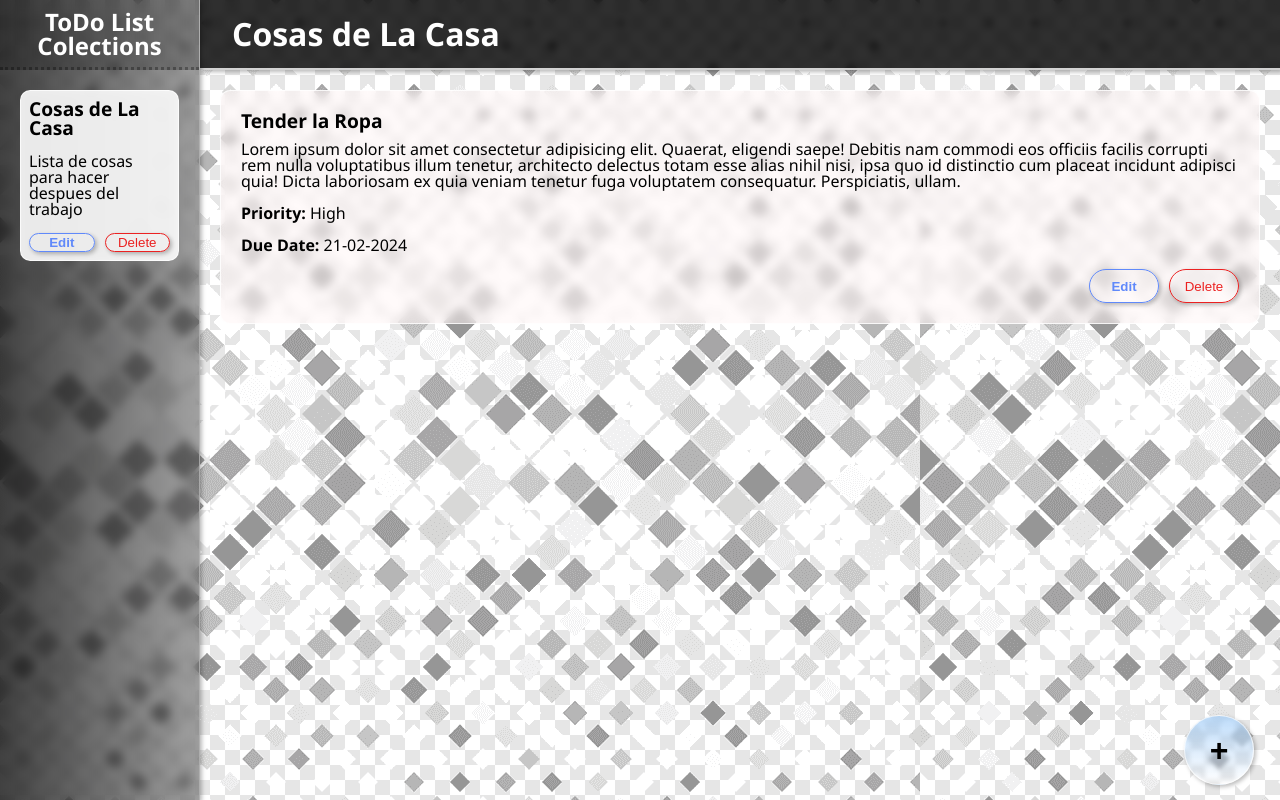
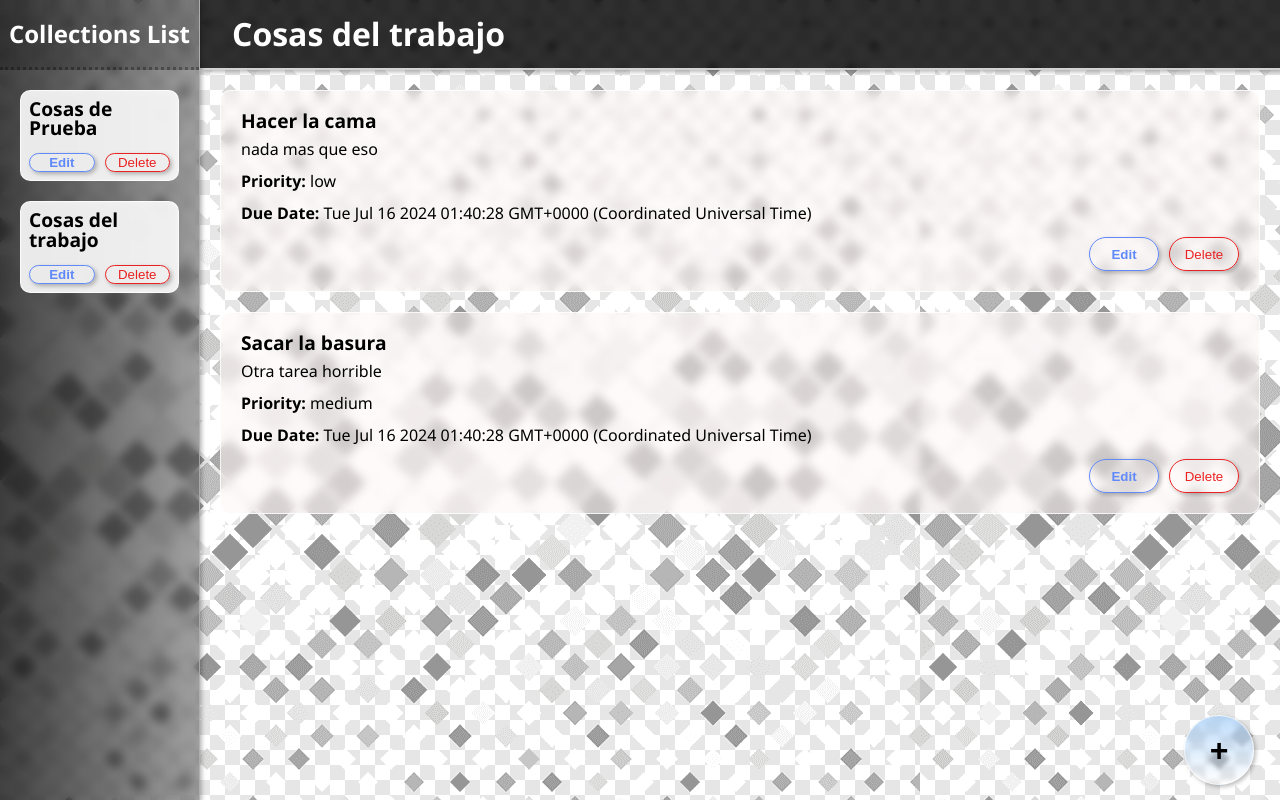
Before and after one commit to AlcaldeLeonardo/toDoListOdinProject, a website built with webpack: page src/index.html in a window 1280 px wide. Built offline with nearby package versions, Linux system fonts and the light colour scheme.

Commit message:
all is reder by js codes

```diff
--- a/src/index.html
+++ b/src/index.html
@@ -6,42 +6,5 @@
     <title>ToDo List</title>
   </head>
   <body class="appContainer" id="root">
-    <header class="header">
-      <h1 id="colectionMainTitle" class="header_titleH1 title titleH1">Cosas de La Casa</h1>
-    </header>
-    <aside class="aside">
-      <div class="aside__titleSection">
-        <h2 class="aside__titleH2 titleH2 title">ToDo List Colections</h2>
-      </div>
-      <div class="aside__cardSection">
-        <div class="aside__element card">
-          <h3 id = "colectionTitle" class="titleH3 title card__title">Cosas de La Casa</h3>
-          <p class="card__description">Lista de cosas para hacer despues del trabajo</p>
-          <div class="toDoCard__buttonBox buttonBox">
-            <button class="btn btn--primary">Edit</button>
-            <button class="btn btn--red">Delete</button>
-          </div>
-        </div>
-      </div>
-    </aside>
-    <main class="main">
-      <button id="addBtn" class="main__addToDo btn">+</button>
-      <div class="main__toDoCard toDoCard card">
-        <h2 id= "taskTitle" class="toDoCard__title card__title title titleH3">Tender la Ropa</h2>
-        <div class="toDoCard__body">
-          <p id="taskDescription" class="toDoCard__description card__description">Lorem ipsum dolor sit amet consectetur adipisicing elit. Quaerat, eligendi saepe! Debitis nam commodi eos officiis facilis corrupti rem nulla voluptatibus illum tenetur, architecto delectus totam esse alias nihil nisi, ipsa quo id distinctio cum placeat incidunt adipisci quia! Dicta laboriosam ex quia veniam tenetur fuga voluptatem consequatur. Perspiciatis, ullam.</p>
-          <p class="toDoCard__priority card__priority">
-            <span class="toDoCard__label">Priority: </span><span id = "taskPriority">High</span>
-          </p>
-          <p class="toDoCard__dueDate card__dueDate">
-            <span class="toDoCard__label">Due Date: </span><span class="taskDueDate">21-02-2024</span>
-          </p>
-        </div>
-        <div class="toDoCard__buttonBox buttonBox">
-          <button class="btn btn--primary">Edit</button>
-          <button class="btn btn--red">Delete</button>
-        </div>
-      </div>
-    </main>
   </body>
 </html>
--- a/src/index.js
+++ b/src/index.js
@@ -2,9 +2,44 @@ import './css/reset.css'
 import { parallaxFX } from './modules/parallaxFX';
 import './scss/style.scss'
 import { renderer } from './views/renderer'
-import { titleH2DOM } from './views/atomViews/titleDOM'
+import { Task } from './modules/classes/Task';
+import { collectionCard, toDocard } from './views/moleculeViews/cards';
+import { TasksCollection } from './modules/classes/CollectionTasks';
+import { mainDOM } from './views/moleculeViews/mainDOM';
+import { CollectionArray } from './modules/classes/CollectionArray';
+import { asideDOM } from './views/moleculeViews/asideDOM';
+import { headerDOM } from './views/moleculeViews/headerDOM';
 
-// renderer(titleH2DOM("Hola"))
 
-renderer();
+// Coleccion y tasks de prueba
+
+const toDo0 = new Task("Hacer la cama", "nada mas que eso", "low",new Date())
+const toDo1 = new Task("Sacar la basura", "Otra tarea horrible", "medium",new Date())
+const toDo2 = new Task("Resolver la ecuacion de la vida", "Tan filosifico iba a ser?", "high",new Date())
+const toDo3 = new Task("Hacer la merienda", "de amor no se vive", "low",new Date())
+
+const collection = new TasksCollection("Cosas de Prueba")
+collection.addTask(toDo0)
+collection.addTask(toDo1)
+const collection1 = new TasksCollection("Cosas del trabajo")
+collection1.addTask(toDo2)
+collection1.addTask(toDo3)
+
+CollectionArray.addCollection(collection)
+CollectionArray.addCollection(collection1)
+
+
+// PRUEBAS DE RENDER
+
+// Header
+
+renderer(headerDOM(collection1));
+
+// aside
+renderer(asideDOM())
+
+// Main
+renderer(mainDOM(collection))
+
+
 parallaxFX();
--- /dev/null
+++ b/src/modules/classes/CollectionArray.js
@@ -0,0 +1,12 @@
+export class CollectionArray {
+  static collections = [];
+  static addCollection(collection) {
+    CollectionArray.collections.push(collection);
+  }
+
+  static deleteCollection(collection) {
+    CollectionArray.collections = CollectionArray.filter(
+      (obj) => obj.title !== collection.title
+    );
+  }
+}
--- a/src/scss/_atoms.scss
+++ b/src/scss/_atoms.scss
@@ -1,54 +1,54 @@
-@use 'sass:color';
+@use "sass:color";
 
 $btnPrimaryColor: rgb(96, 137, 250);
 $btnDangerColor: rgb(235, 33, 33);
 $boxShadowDefault: 2px 2px 4px rgba(0, 0, 0, 0.267);
 
-.title{
+.title {
   font-weight: bold;
 }
-.titleH1{
+.titleH1 {
   font-size: 2rem;
 }
-.titleH2{
+.titleH2 {
   font-size: 1.5rem;
 }
-.titleH3{
+.titleH3 {
   font-size: 1.2rem;
 }
-.btn{
+.btn {
   background: none;
   border: 1px solid $btnPrimaryColor;
   color: $btnPrimaryColor;
   border-radius: 20px;
   width: 70px;
   box-shadow: $boxShadowDefault;
-    &--primary{
+  &--primary {
     background-color: #0000;
     color: $btnPrimaryColor;
     font-weight: bold;
-        &:hover{
+    &:hover {
       background-color: darken($color: $btnPrimaryColor, $amount: 12);
       color: white;
       cursor: pointer;
-            transition: .5s;
+      transition: 0.5s;
     }
-        &:active{
+    &:active {
       background-color: darken($color: $btnPrimaryColor, $amount: 20);
       transition: 0s;
     }
   }
-    &--red{
+  &--red {
     background-color: #0000;
     color: $btnDangerColor;
     border: 1px solid $btnDangerColor;
-        &:hover{
+    &:hover {
       background-color: darken($color: $btnDangerColor, $amount: 12);
       cursor: pointer;
       color: white;
-            transition: .5s;
+      transition: 0.5s;
     }
-        &:active{
+    &:active {
       background-color: darken($color: $btnDangerColor, $amount: 20);
       transition: 0s;
     }
--- /dev/null
+++ b/src/views/moleculeViews/asideDOM.js
@@ -0,0 +1,23 @@
+import { CollectionArray } from "../../modules/classes/CollectionArray";
+import { titleDOM } from "../atomViews/titleDOM";
+import { collectionCard } from "./cards";
+
+export function asideDOM(){
+  const aside = document.createElement("aside")
+  aside.className = "aside"
+
+  const titleSection = document.createElement("div")
+  titleSection.className = "aside__titleSection"
+  titleSection.appendChild(titleDOM("Collections List", "h2", "aside__titleH2 titleH2 title"))
+  aside.appendChild(titleSection);
+
+  const cardSection = document.createElement("div")
+  cardSection.className = "aside__cardSection"
+
+  CollectionArray.collections.forEach(collection => {
+    cardSection.appendChild(collectionCard(collection))
+  });
+  aside.appendChild(cardSection);
+
+  return aside;
+}
--- /dev/null
+++ b/src/views/moleculeViews/headerDOM.js
@@ -0,0 +1,10 @@
+import { titleDOM } from "../atomViews/titleDOM";
+
+export function headerDOM(collection) {
+  const header = document.createElement("header");
+  header.className = "header";
+
+  header.appendChild(titleDOM(collection.Title,"h1", "header_titleH1 title titleH1"));
+
+  return header;
+}
--- /dev/null
+++ b/src/views/moleculeViews/mainDOM.js
@@ -0,0 +1,15 @@
+import { plusBtnDOM } from "../atomViews/btnsDOM";
+import { toDocard } from "./cards";
+
+export function mainDOM(collectinObj){
+  const {TasksArray} = collectinObj
+  const mainElement = document.createElement("main")
+  mainElement.className = "main"
+
+  mainElement.appendChild(plusBtnDOM())
+  TasksArray.forEach(task => {
+    mainElement.appendChild(toDocard(task))
+  });
+
+  return mainElement;
+}
```
Lines whose indentation alone changed are shown as unchanged.
